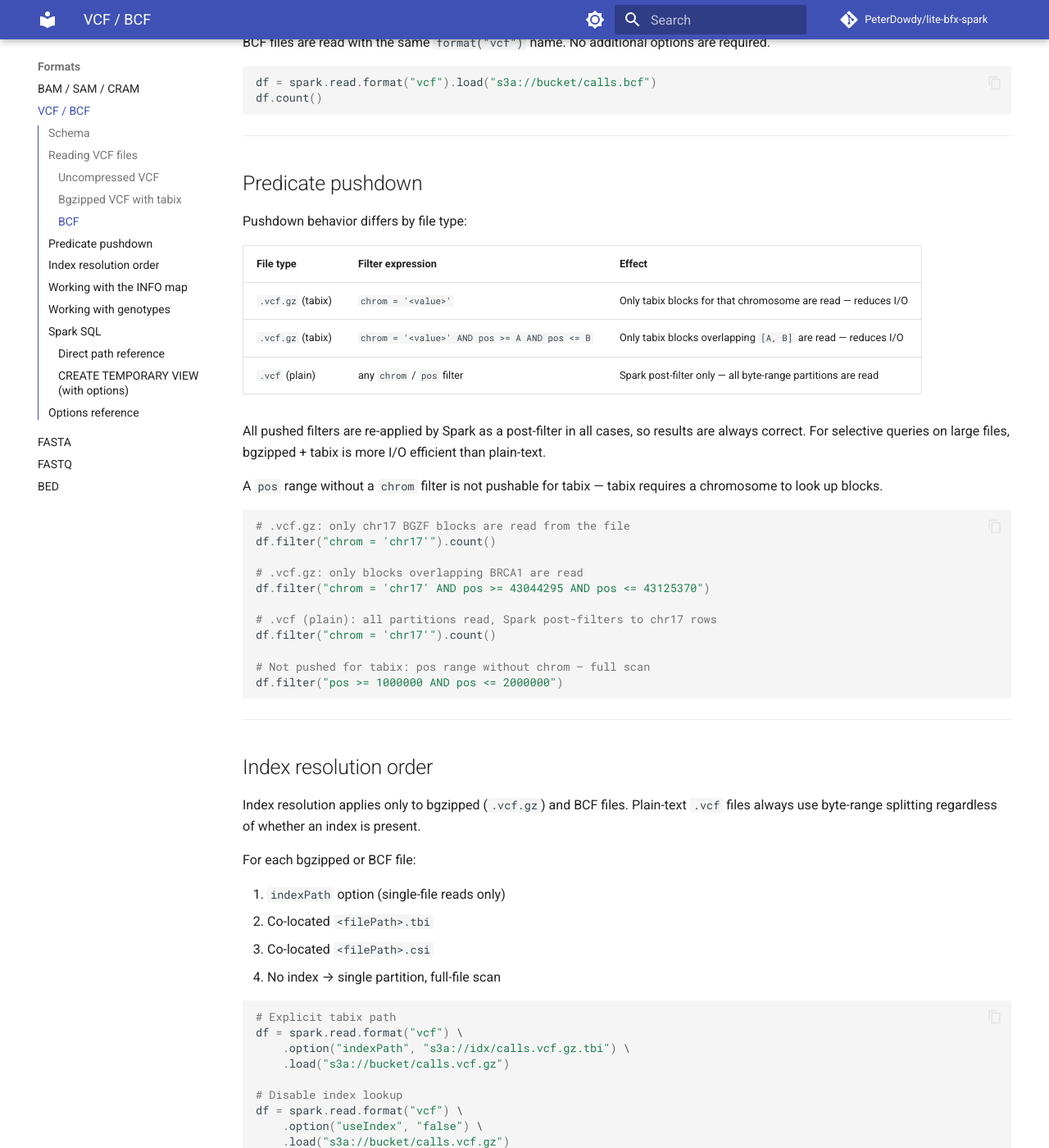
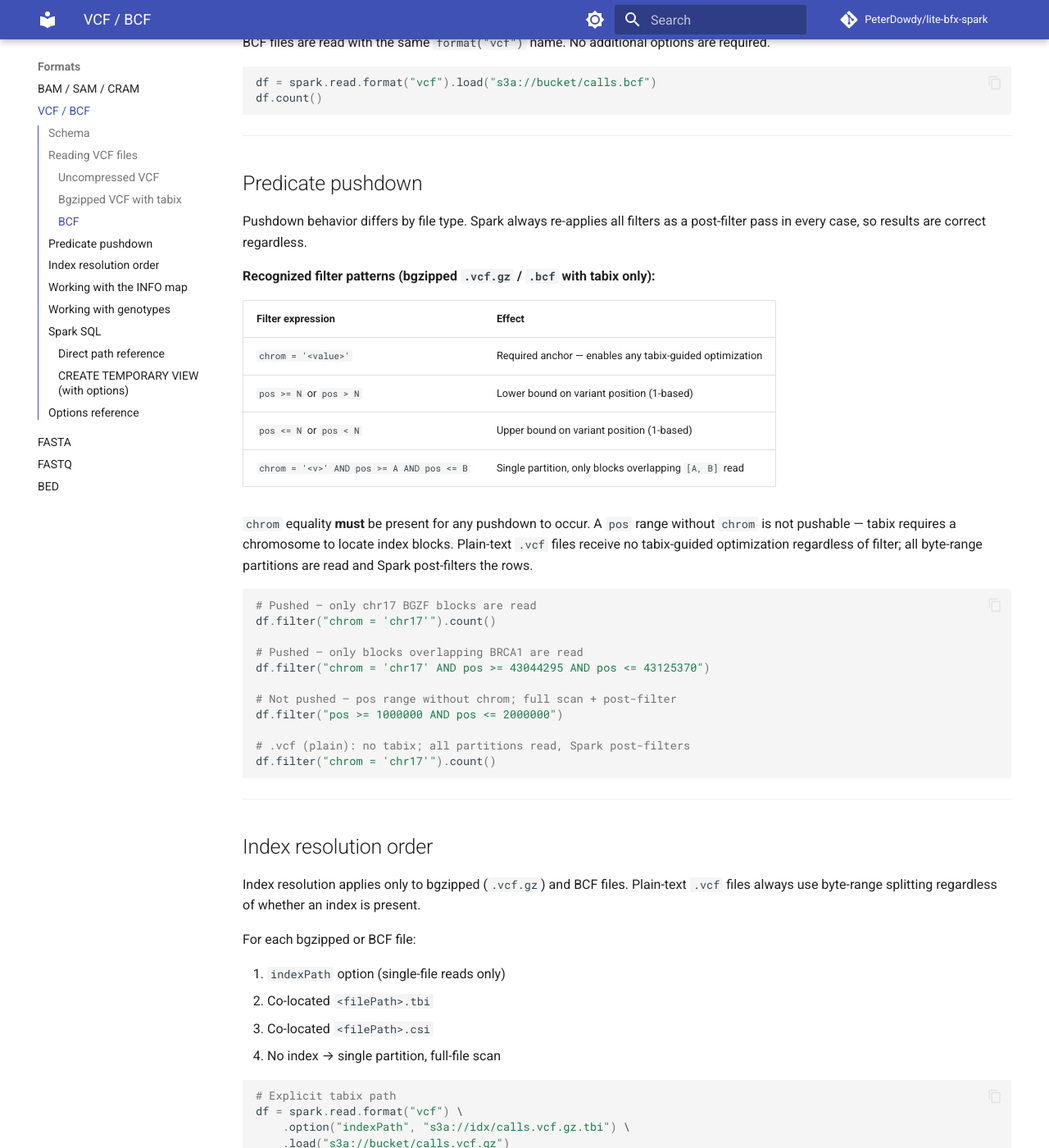
Before and after one commit to PeterDowdy/lite-bfx-spark, an MkDocs documentation site: the page built from docs/vcf.md, in a window 1280 px wide and 1400 px high, scrolled down 2178 px. Shown: the whole window at 82% size. Built offline with MkDocs 1.6.1 and Material for MkDocs 9.7.7, drawn with Linux system fonts in a browser that asks for light colours; comment, search, counter and statistics services are not loaded.

Commit message:
Document precise predicate pushdown conditions in each format's doc
Each format now states exactly which filter expressions trigger index-guided
optimization vs. a full scan + post-filter:

- bam.md: require referenceName equality; list all 4 start operators (>=/>/<=/< );
  call out that SAM and start-only filters are never pushed
- vcf.md: require chrom equality; list all 4 pos operators; clarify plain .vcf
  never gets tabix optimization
- bed.md: require chrom equality; list all 4 chromStart/chromEnd operators
- fasta.md: add missing pushdown section — name equality only, no range predicates,
  requires FAI index

Co-Authored-By: Claude Sonnet 4.6 <noreply@anthropic.com>

````diff
--- a/docs/vcf.md
+++ b/docs/vcf.md
@@ -82,30 +82,31 @@ df.count()
 
 ## Predicate pushdown
 
-Pushdown behavior differs by file type:
+Pushdown behavior differs by file type. Spark always re-applies all filters as a post-filter pass in every case, so results are correct regardless.
 
-| File type | Filter expression | Effect |
-|---|---|---|
-| `.vcf.gz` (tabix) | `chrom = '<value>'` | Only tabix blocks for that chromosome are read — reduces I/O |
-| `.vcf.gz` (tabix) | `chrom = '<value>' AND pos >= A AND pos <= B` | Only tabix blocks overlapping `[A, B]` are read — reduces I/O |
-| `.vcf` (plain) | any `chrom` / `pos` filter | Spark post-filter only — all byte-range partitions are read |
+**Recognized filter patterns (bgzipped `.vcf.gz` / `.bcf` with tabix only):**
 
-All pushed filters are re-applied by Spark as a post-filter in all cases, so results are always correct. For selective queries on large files, bgzipped + tabix is more I/O efficient than plain-text.
+| Filter expression | Effect |
+|---|---|
+| `chrom = '<value>'` | Required anchor — enables any tabix-guided optimization |
+| `pos >= N` or `pos > N` | Lower bound on variant position (1-based) |
+| `pos <= N` or `pos < N` | Upper bound on variant position (1-based) |
+| `chrom = '<v>' AND pos >= A AND pos <= B` | Single partition, only blocks overlapping `[A, B]` read |
 
-A `pos` range without a `chrom` filter is not pushable for tabix — tabix requires a chromosome to look up blocks.
+`chrom` equality **must** be present for any pushdown to occur. A `pos` range without `chrom` is not pushable — tabix requires a chromosome to locate index blocks. Plain-text `.vcf` files receive no tabix-guided optimization regardless of filter; all byte-range partitions are read and Spark post-filters the rows.
 
 ```python
-# .vcf.gz: only chr17 BGZF blocks are read from the file
+# Pushed — only chr17 BGZF blocks are read
 df.filter("chrom = 'chr17'").count()
 
-# .vcf.gz: only blocks overlapping BRCA1 are read
+# Pushed — only blocks overlapping BRCA1 are read
 df.filter("chrom = 'chr17' AND pos >= 43044295 AND pos <= 43125370")
 
-# .vcf (plain): all partitions read, Spark post-filters to chr17 rows
+# Not pushed — pos range without chrom; full scan + post-filter
+df.filter("pos >= 1000000 AND pos <= 2000000")
+
+# .vcf (plain): no tabix; all partitions read, Spark post-filters
 df.filter("chrom = 'chr17'").count()
-
-# Not pushed for tabix: pos range without chrom — full scan
-df.filter("pos >= 1000000 AND pos <= 2000000")
 ```
 
 ---
````
Also changed, not shown: docs/bam.md (+20 -4 lines), docs/bed.md (+10 -8 lines), docs/fasta.md (+20 -0 lines).
